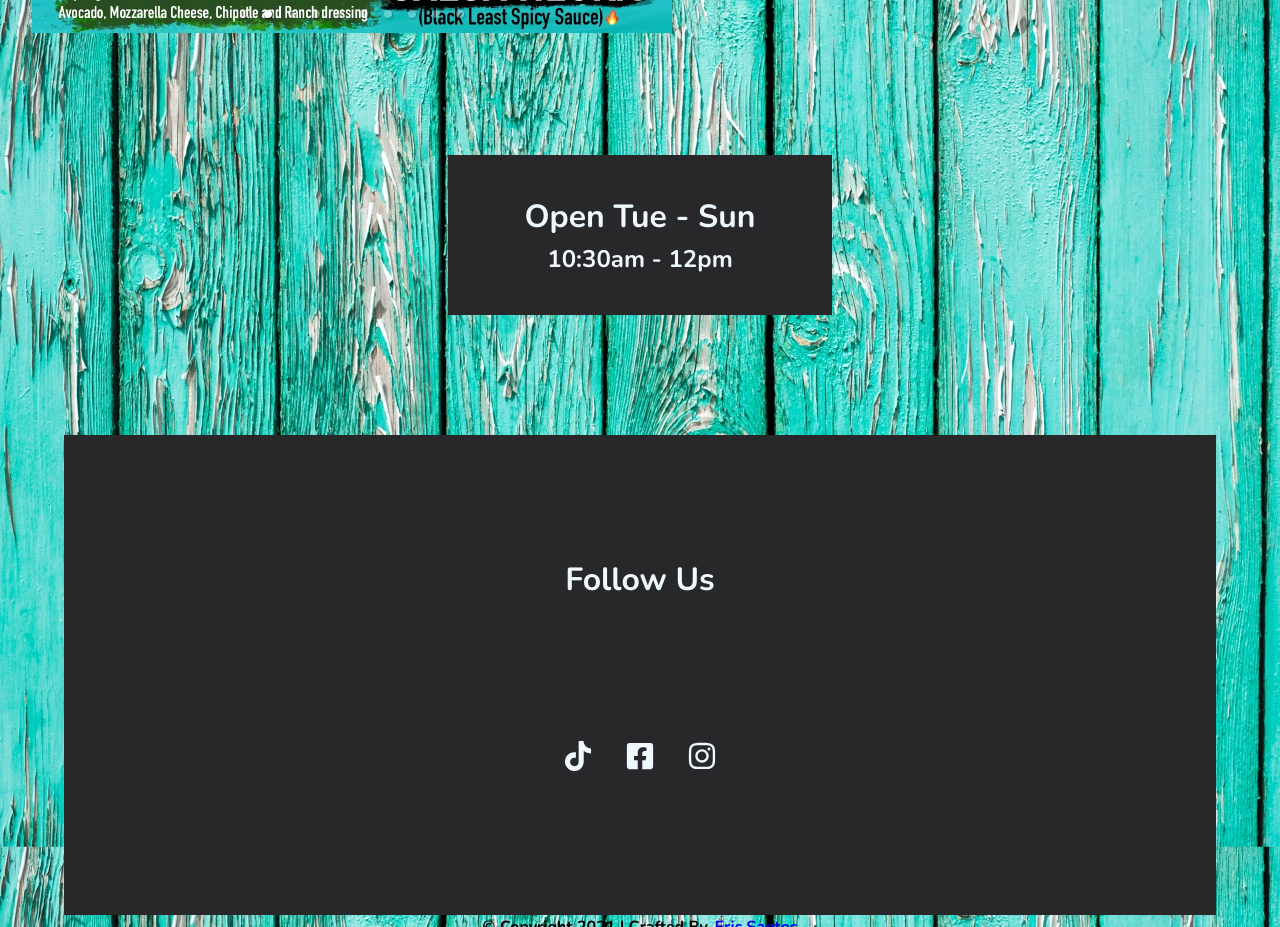
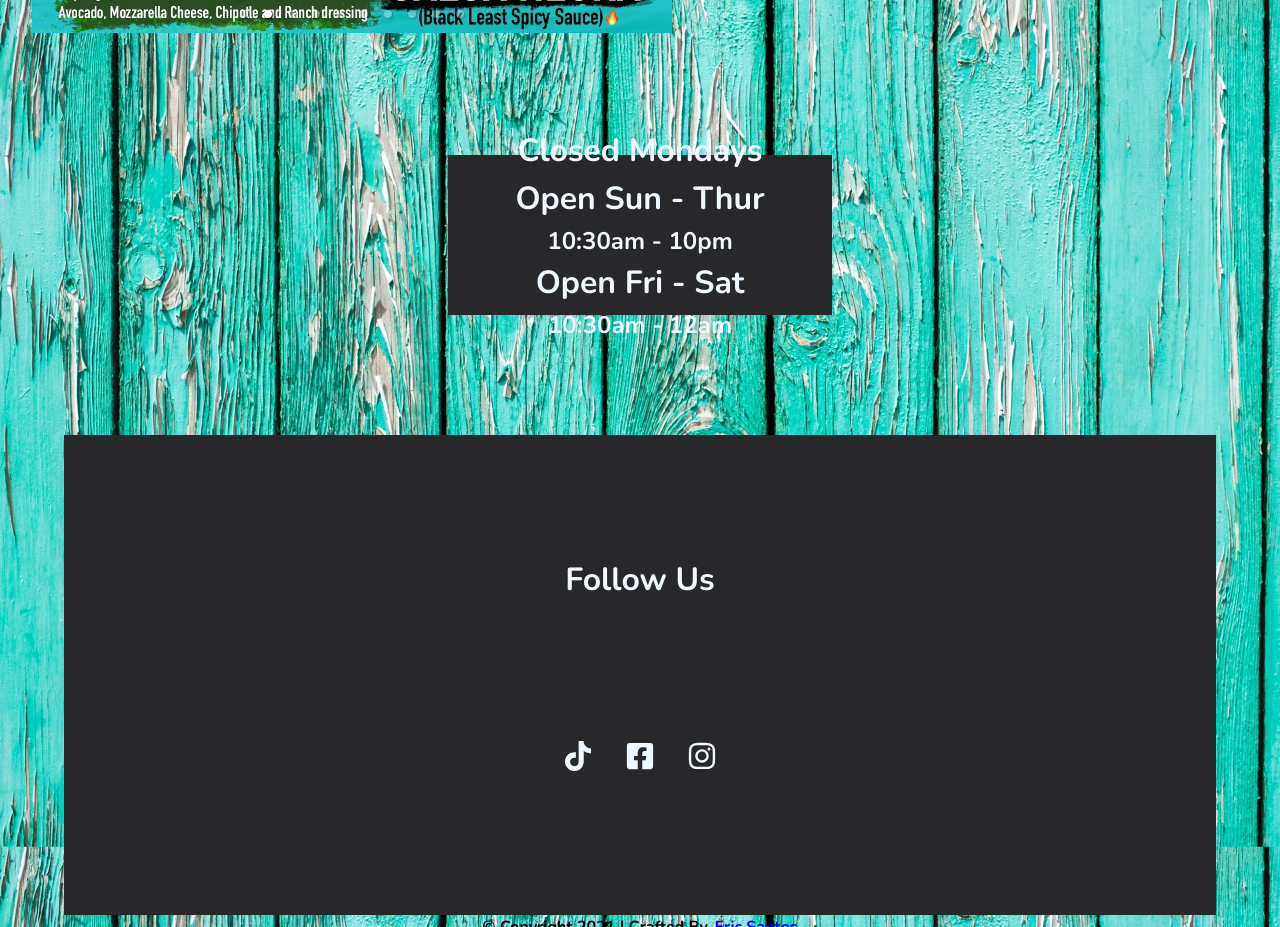
Before and after one commit to Eric-Santos/cocolokoep, a React (Create React App) app: page / in a window 1280 px wide. Shown: the part 860-1787 px from the top of the page. Built offline with nearby package versions, Linux system fonts and the light colour scheme.

Commit message:
fixed hours

```diff
--- a/src/components/Home.js
+++ b/src/components/Home.js
@@ -15,8 +15,11 @@ const Home = () => {
         </div>
         <div className="hours">
           <div className="text">
-            <h1>Open Tue - Sun</h1>
-            <h2>10:30am - 12pm</h2>
+            <h1>Closed Mondays</h1>
+            <h1>Open Sun - Thur</h1>
+            <h2>10:30am - 10pm</h2>
+            <h1>Open Fri - Sat</h1>
+            <h2>10:30am - 12am</h2>
           </div>
         </div>
         <Footer />
```
